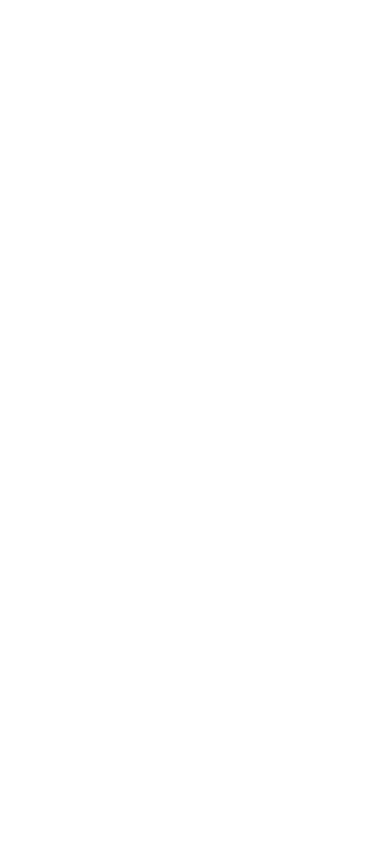
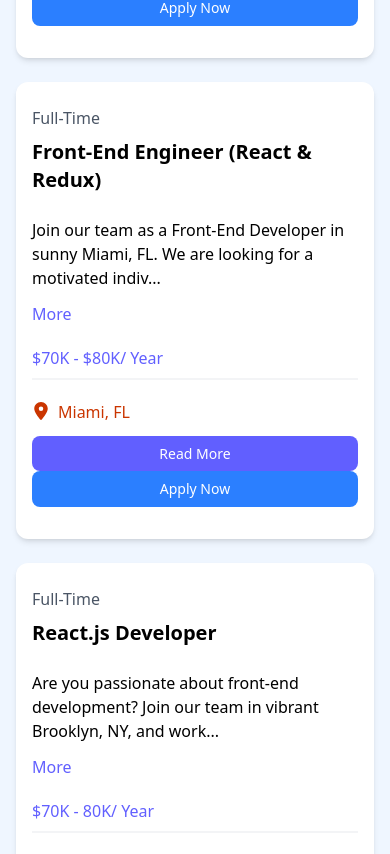
Before and after one commit to udaynatthani/Job-Portal, a React (Vite) app in the folder jobportal/: page / in a window 390 px wide. Shown: the part 1330-2184 px from the top of the page. Before the commit the page ends 998 px from the top, so only its background shows below. Built offline with nearby package versions, Linux system fonts and the light colour scheme; no server answers; the database is empty.

Commit message:
search option

```diff
--- a/jobportal/src/Components/JobListings.jsx
+++ b/jobportal/src/Components/JobListings.jsx
@@ -1,30 +1,60 @@
 import React, { useState, useEffect } from "react";
 import JobList from "./JobList";
 import Spinner from "./Spinner";
-import { db } from "../firebase"; // Import Firestore database
-import { collection, getDocs } from "firebase/firestore"; // Firestore methods
 
 const JobListings = ({ isHome = false }) => {
   const [jobs, setJobs] = useState([]);
+  const [filteredJobs, setFilteredJobs] = useState([]);
   const [loading, setLoading] = useState(true);
+  const [searchTitle, setSearchTitle] = useState("");
+  const [searchCity, setSearchCity] = useState("");
 
   useEffect(() => {
     const fetchJobs = async () => {
       setLoading(true);
-      try {
-        const querySnapshot = await getDocs(collection(db, "jobs"));
-        const jobList = querySnapshot.docs.map(doc => ({ id: doc.id, ...doc.data() }));
 
-        // Show only 3 jobs on the homepage, otherwise show all
-        setJobs(isHome ? jobList.slice(0, 3) : jobList);
-      } catch (error) {
-        console.error("Error fetching jobs from Firestore:", error);
-      }
-      setLoading(false);
+      setTimeout(async () => {
+        const storedJobs = JSON.parse(localStorage.getItem("jobs")) || [];
+
+        try {
+          const response = await fetch("/jobs.json");
+          const jsonJobs = await response.json();
+
+          const allJobs = [...jsonJobs, ...storedJobs];
+
+          const jobsToDisplay = isHome ? allJobs.slice(0, 3) : allJobs;
+
+          setJobs(jobsToDisplay);
+          setFilteredJobs(jobsToDisplay);
+        } catch (error) {
+          console.error("Error fetching jobs:", error);
+        }
+
+        setLoading(false);
+      }, 500);
     };
 
     fetchJobs();
   }, [isHome]);
+
+  // 🔎 Search Handler (Title & City)
+  const handleSearch = () => {
+    let filtered = jobs;
+
+    if (searchTitle) {
+      filtered = filtered.filter((job) =>
+        job.title.toLowerCase().includes(searchTitle.toLowerCase())
+      );
+    }
+
+    if (searchCity) {
+      filtered = filtered.filter((job) =>
+        job.location.toLowerCase().includes(searchCity.toLowerCase())
+      );
+    }
+
+    setFilteredJobs(filtered);
+  };
 
   return (
     <section className="bg-blue-50 px-4 py-10">
@@ -33,13 +63,47 @@
           {isHome ? "Recent Jobs" : "Browse Jobs"}
         </h2>
 
+        {/* 🔍 Search Inputs */}
+        {!isHome && (
+          <div className="flex flex-col md:flex-row gap-4 mb-4">
+            <input
+              type="text"
+              placeholder="Search job title..."
+              value={searchTitle}
+              onChange={(e) => setSearchTitle(e.target.value)}
+              className="w-full p-2 border rounded-md shadow-sm"
+            />
+
+            <input
+              type="text"
+              placeholder="Search by city..."
+              value={searchCity}
+              onChange={(e) => setSearchCity(e.target.value)}
+              className="w-full p-2 border rounded-md shadow-sm"
+            />
+
+            <button
+              onClick={handleSearch}
+              className="bg-indigo-500 text-white px-4 py-2 rounded-md hover:bg-indigo-600"
+            >
+              Search
+            </button>
+          </div>
+        )}
+
         {loading ? (
           <Spinner loading={loading} />
         ) : (
           <div className="grid grid-cols-1 md:grid-cols-3 gap-6">
-            {jobs.map((job) => (
-              <JobList key={job.id} job={job} />
-            ))}
+            {filteredJobs.length > 0 ? (
+              filteredJobs.map((job) => (
+                <JobList key={job.id} job={job} />
+              ))
+            ) : (
+              <div className="text-center text-gray-600">
+                No jobs available.
+              </div>
+            )}
           </div>
         )}
       </div>
--- /dev/null
+++ b/jobportal/src/Utils/uploadJobs.js
@@ -0,0 +1,110 @@
+import { db } from "../firebase.js";
+import { collection, addDoc } from "firebase/firestore";
+
+// Job data to upload
+const jobs = [
+
+        {
+          "id": "1",
+          "title": "Senior React Developer",
+          "type": "Full-Time",
+          "location": "Boston, MA",
+          "description": "We are seeking a talented Front-End Developer to join our team in Boston, MA. The ideal candidate will have strong skills in HTML, CSS, and JavaScript, with experience working with modern JavaScript frameworks such as React or Angular.",
+          "salary": "$70K - $80K",
+          "company": {
+            "name": "NewTek Solutions",
+            "description": "NewTek Solutions is a leading technology company specializing in web development and digital solutions. We pride ourselves on delivering high-quality products and services to our clients while fostering a collaborative and innovative work environment.",
+            "contactEmail": "contact@teksolutions.com",
+            "contactPhone": "555-444-3333"
+          }
+        },
+        {
+          "id": "2",
+          "title": "Front-End Engineer (React & Redux)",
+          "type": "Full-Time",
+          "location": "Miami, FL",
+          "description": "Join our team as a Front-End Developer in sunny Miami, FL. We are looking for a motivated individual with a passion for crafting beautiful and responsive web applications. Experience with UI/UX design principles and a strong attention to detail are highly desirable.",
+          "salary": "$70K - $80K",
+          "company": {
+            "name": "Veneer Solutions",
+            "description": "Veneer Solutions is a creative agency specializing in digital design and development. Our team is dedicated to pushing the boundaries of creativity and innovation to deliver exceptional results for our clients.",
+            "contactEmail": "contact@loremipsum.com",
+            "contactPhone": "555-444-5455"
+          }
+        },
+        {
+          "id": "3",
+          "title": "React.js Developer",
+          "type": "Full-Time",
+          "location": "Brooklyn, NY",
+          "description": "Are you passionate about front-end development? Join our team in vibrant Brooklyn, NY, and work on exciting projects that make a difference. We offer competitive compensation and a collaborative work environment where your ideas are valued.",
+          "salary": "$70K - 80K",
+          "company": {
+            "name": "Dolor Cloud",
+            "contactEmail": "contact@dolorsitamet.com",
+            "contactPhone": "555-145-1678"
+          }
+        },
+        {
+          "id": "4",
+          "title": "React Front-End Developer",
+          "type": "Part-Time",
+          "description": "Join our team as a Part-Time Front-End Developer in beautiful Pheonix, AZ. We are looking for a self-motivated individual with a passion for creating engaging user experiences. This position offers flexible hours and the opportunity to work remotely.",
+          "location": "Pheonix, AZ",
+          "salary": "$60K - $70K",
+          "company": {
+            "name": "Alpha Elite",
+            "description": "Alpha Elite is a dynamic startup specializing in digital marketing and web development. We are committed to fostering a diverse and inclusive workplace where creativity and innovation thrive.",
+            "contactEmail": "contact@adipisicingelit.com",
+            "contactPhone": "6666-555-4444"
+          }
+        },
+        {
+          "id": "5",
+          "title": "Full Stack React Developer",
+          "type": "Full-Time",
+          "description": "Exciting opportunity for a Full-Time Front-End Developer in bustling Atlanta, GA. We are seeking a talented individual with a passion for building elegant and scalable web applications. Join our team and make an impact!",
+          "location": "Atlanta, GA",
+          "salary": "$90K - $100K",
+          "company": {
+            "name": "Browning Technologies",
+            "description": "Browning Technologies is a rapidly growing technology company specializing in e-commerce solutions. We offer a dynamic and collaborative work environment where employees are encouraged to think creatively and innovate.",
+            "contactEmail": "contact@consecteturadipisicing.com",
+            "contactPhone": "123-333-1234"
+          }
+        },
+        {
+          "id": "6",
+          "title": "React Native Developer",
+          "type": "Full-Time",
+          "description": "Join our team as a Front-End Developer in beautiful Portland, OR. We are looking for a skilled and enthusiastic individual to help us create innovative web solutions. Competitive salary and great benefits package available.",
+          "location": "Portland, OR",
+          "salary": "$100K - $110K",
+          "company": {
+            "name": "Port Solutions INC",
+            "description": "Port Solutions is a leading technology company specializing in software development and digital marketing. We are committed to providing our clients with cutting-edge solutions and our employees with a supportive and rewarding work environment.",
+            "contactEmail": "contact@ipsumlorem.com",
+            "contactPhone": "444-123-1672"
+          }
+        }
+
+
+  // Add the rest of your job listings here...
+];
+
+const uploadJobsToFirestore = async () => {
+  try {
+    const jobsCollection = collection(db, "jobs"); // Reference "jobs" collection
+
+    for (const job of jobs) {
+      await addDoc(jobsCollection, job);
+      console.log(`Uploaded: ${job.title}`);
+    }
+
+    console.log("✅ All jobs uploaded successfully!");
+  } catch (error) {
+    console.error("❌ Error uploading jobs:", error);
+  }
+};
+
+uploadJobsToFirestore();
```
